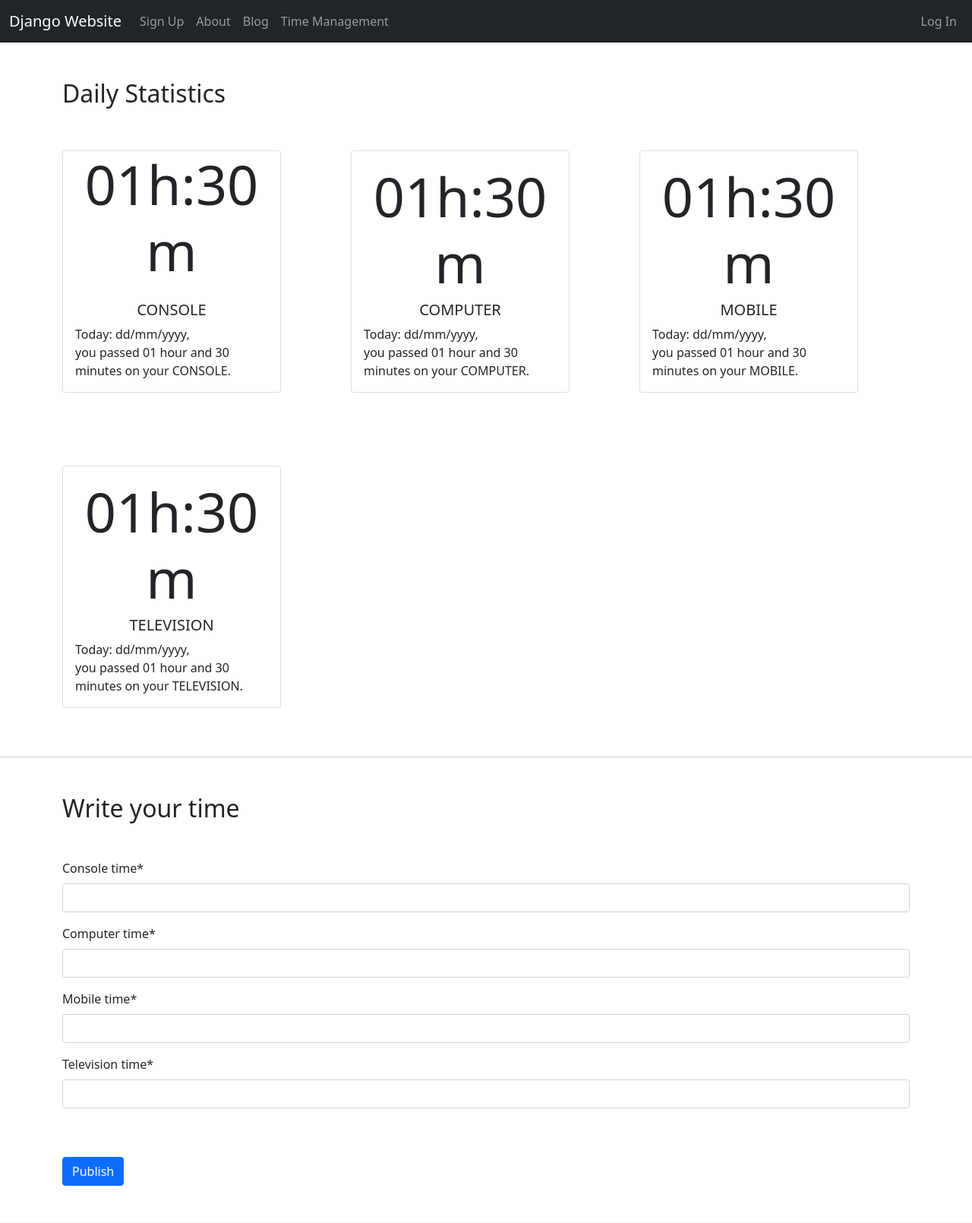
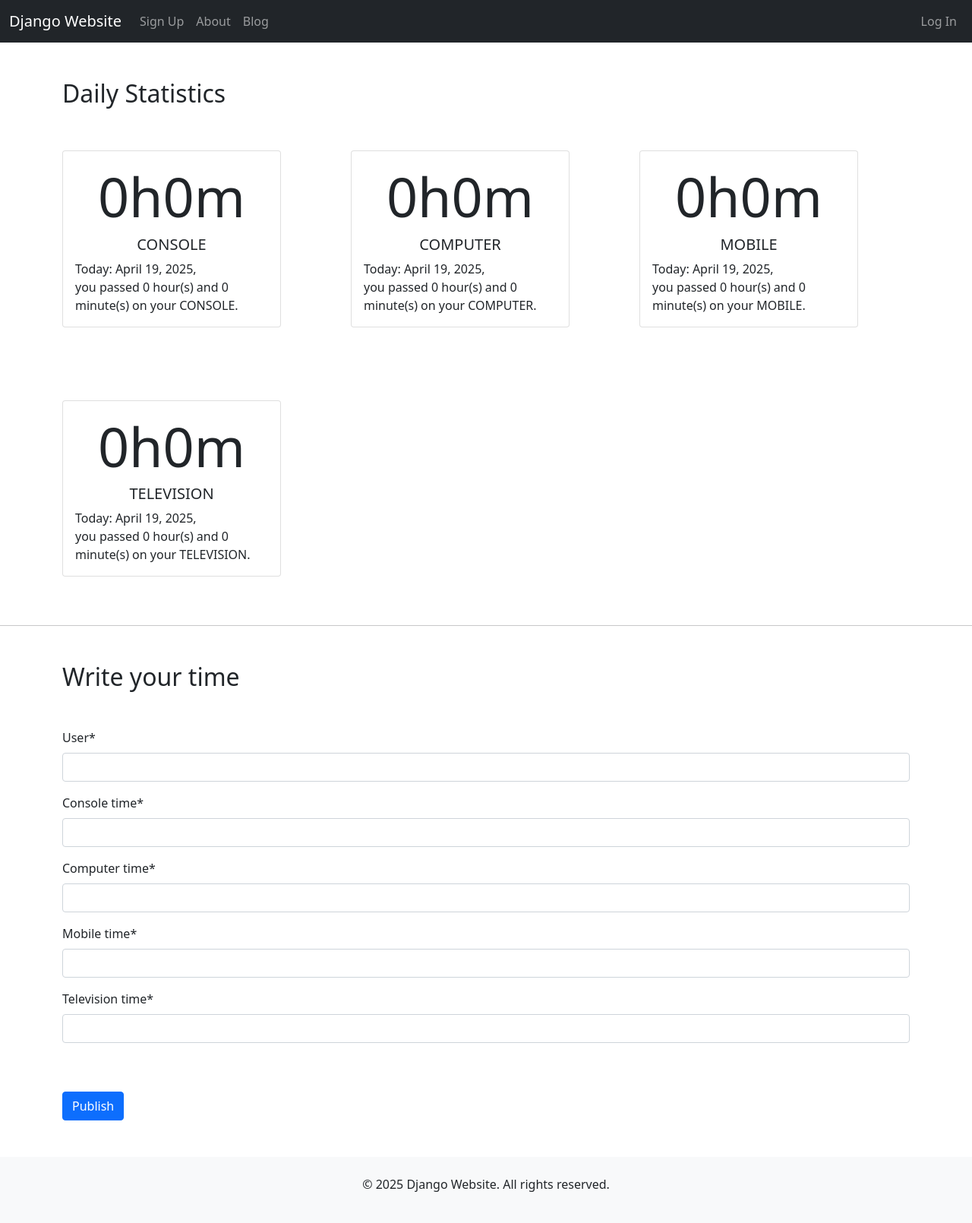
Before and after one commit to a-298/django_website, a Django app: page /time_management/home/ in a window 1280 px wide. Shown: the top 1610 px of the page at 76% size. After the commit the page ends 1569 px from the top, so only its background shows below. Run offline with Django 5.2, Linux system fonts and the light colour scheme; data comes from the database, SQL or seed files in the repository; some libraries are stand-ins or nearby versions.

Commit message:
Finished writing views.py. DW-38

```diff
--- a/players/templates/base.html
+++ b/players/templates/base.html
@@ -19,7 +19,9 @@
                     <a class="nav-link" href="{% url 'sign_up' %}">Sign Up</a>
                     <a class="nav-link" href="{% url 'about' %}">About</a>
                     <a class="nav-link" href="{% url 'blog:latest_posts' %}">Blog</a>
+                    {% if user.is_authenticated %}
                     <a class="nav-link" href="{% url 'time_management:home' %}">Time Management</a>
+                    {% endif %}
                 </div>
                 <div class="navbar-nav ms-auto">
                     {% if not user.is_authenticated %}
--- a/time_management/forms.py
+++ b/time_management/forms.py
@@ -5,4 +5,4 @@ from .models import Time
 class TimeForm(forms.ModelForm):
     class Meta:
         model = Time
-        fields = ["console_time", "computer_time", "mobile_time", "television_time"]
+        fields = ["user", "console_time", "computer_time", "mobile_time", "television_time"]
--- a/time_management/models.py
+++ b/time_management/models.py
@@ -1,10 +1,9 @@
 from django.utils import timezone
-from django.contrib.auth.models import User
 from django.db import models
 
 
 class Time(models.Model):
-    user = models.ForeignKey(User, on_delete=models.CASCADE)
+    user = models.CharField(max_length=100)
     date = models.DateField(default=timezone.now)
     console_time = models.IntegerField()
     computer_time = models.IntegerField()
@@ -12,4 +11,4 @@ class Time(models.Model):
     television_time = models.IntegerField()
 
     def __str__(self):
-        return self.mobile_time
+        return self.user
--- a/time_management/templates/home.html
+++ b/time_management/templates/home.html
@@ -11,10 +11,10 @@
 
         <div class="col mb-5">
             <div class="card mt-5" style="width: 18rem;">
-                <h1 class="display-2 text-center">01h:30m</h1>
                 <div class="card-body">
+                <h1 class="display-2 text-center">{{ console_hours }}h{{ console_minutes }}m</h1>
                     <h5 class="card-title text-center">CONSOLE</h5>
-                    <p class="card-text">Today: dd/mm/yyyy, <br> you passed 01 hour and 30 minutes on your CONSOLE.</p>
+                    <p class="card-text">Today: {{ time }}, <br> you passed {{ console_hours }} hour(s) and {{ console_minutes }} minute(s) on your CONSOLE.</p>
                 </div>
             </div>
         </div>
@@ -22,9 +22,9 @@
         <div class="col mb-5">
             <div class="card mt-5" style="width: 18rem;">
                 <div class="card-body">
-                    <h1 class="display-2 text-center">01h:30m</h1>
+                    <h1 class="display-2 text-center">{{ computer_hours }}h{{ computer_minutes }}m</h1>
                     <h5 class="card-title text-center">COMPUTER</h5>
-                    <p class="card-text">Today: dd/mm/yyyy, <br> you passed 01 hour and 30 minutes on your COMPUTER.</p>
+                    <p class="card-text">Today: {{ time }}, <br> you passed {{ computer_hours }} hour(s) and {{ computer_minutes }} minute(s) on your COMPUTER.</p>
                 </div>
             </div>
         </div>
@@ -32,9 +32,9 @@
         <div class="col mb-5">
             <div class="card mt-5" style="width: 18rem;">
                 <div class="card-body">
-                    <h1 class="display-2 text-center">01h:30m</h1>
+                    <h1 class="display-2 text-center">{{ mobile_hours }}h{{ mobile_minutes }}m</h1>
                     <h5 class="card-title text-center">MOBILE</h5>
-                    <p class="card-text">Today: dd/mm/yyyy, <br> you passed 01 hour and 30 minutes on your MOBILE.</p>
+                    <p class="card-text">Today: {{ time }}, <br> you passed {{ mobile_hours }} hour(s) and {{ mobile_minutes }} minute(s) on your MOBILE.</p>
                 </div>
             </div>
         </div>
@@ -42,9 +42,9 @@
         <div class="col mb-5">
             <div class="card mt-5" style="width: 18rem;">
                 <div class="card-body">
-                    <h1 class="display-2 text-center">01h:30m</h1>
+                    <h1 class="display-2 text-center">{{ television_hours }}h{{ television_minutes }}m</h1>
                     <h5 class="card-title text-center">TELEVISION</h5>
-                    <p class="card-text">Today: dd/mm/yyyy, <br> you passed 01 hour and 30 minutes on your TELEVISION.</p>
+                    <p class="card-text">Today: {{ time }}, <br> you passed {{ television_hours }} hour(s) and {{ television_minutes }} minute(s) on your TELEVISION.</p>
                 </div>
             </div>
         </div>
--- a/time_management/views.py
+++ b/time_management/views.py
@@ -1,16 +1,44 @@
 from django.contrib import messages
 from django.shortcuts import render, redirect
 from .forms import TimeForm
+from .models import Time
+from django.utils import timezone
 
 
 def home(request):
+    today = timezone.now().date()
+    entries = Time.objects.filter(user=request.user.username, date=today)
+
+    totals = {
+        'console': sum(i.console_time for i in entries),
+        'computer': sum(i.computer_time for i in entries),
+        'mobile': sum(i.mobile_time for i in entries),
+        'television': sum(i.television_time for i in entries),
+    }
+
     if request.method == "POST":
         form = TimeForm(request.POST)
         if form.is_valid():
-            entry = form.save(commit=False)
-            entry.user = request.user
-            entry.save()
+            form.save()
             messages.success(request, "Your data was successfully recorded.")
+            return redirect("time_management:home")
     else:
         form = TimeForm()
-    return render(request, "home.html", {"form": form})
+        context = {
+            "form": form,
+            "time": today,
+            "date": today,
+
+            "console_hours": totals["console"] // 60,
+            "console_minutes": totals["console"] % 60,
+
+            "computer_hours": totals["computer"] // 60,
+            "computer_minutes": totals["computer"] % 60,
+
+            "mobile_hours": totals["mobile"] // 60,
+            "mobile_minutes": totals["mobile"] % 60,
+
+            "television_hours": totals["television"] // 60,
+            "television_minutes": totals["television"] % 60,
+        }
+    return render(request, "home.html", context)
```
Also changed, not shown: db.sqlite3, time_management/migrations/0005_alter_time_user.py (added).
